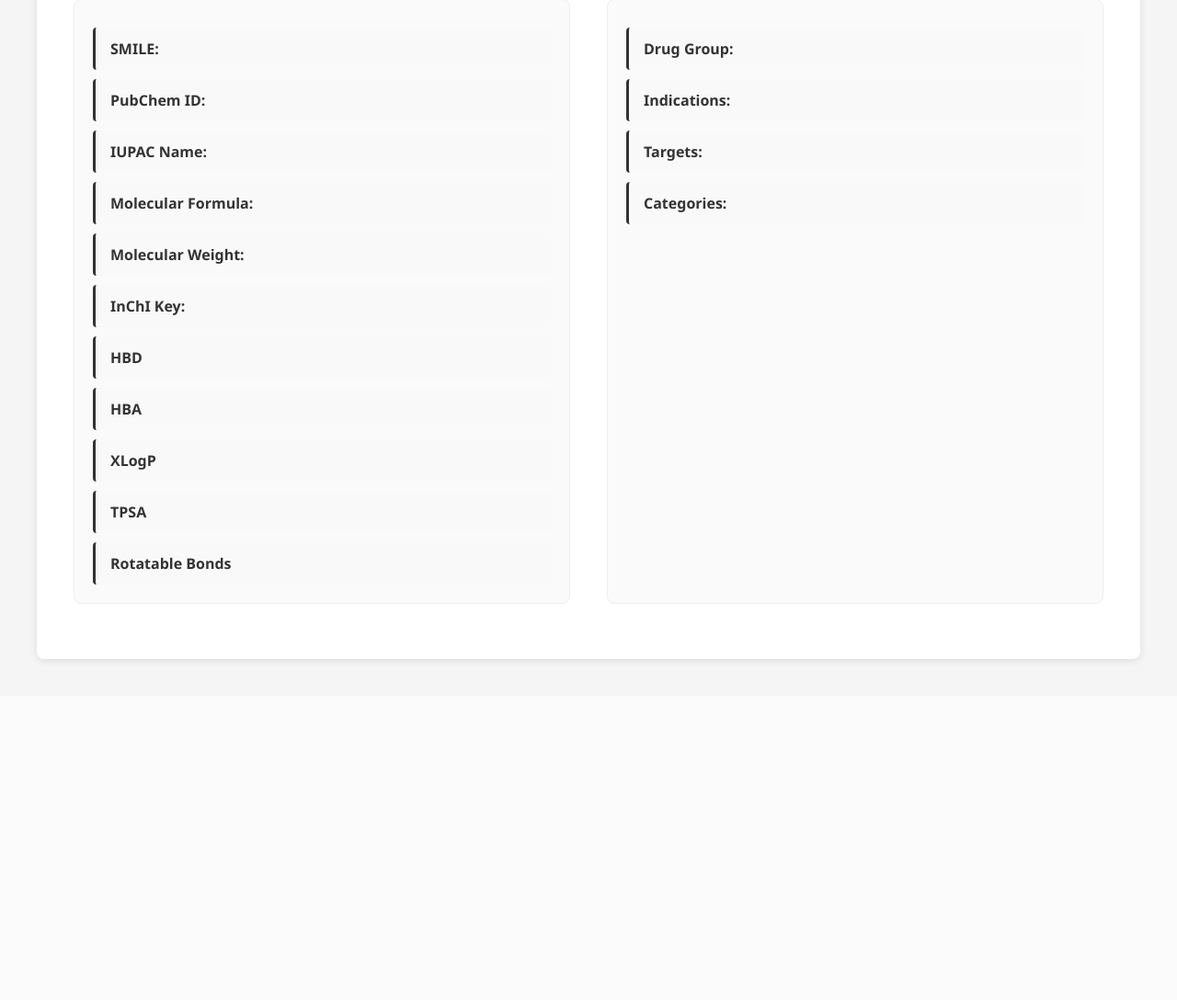
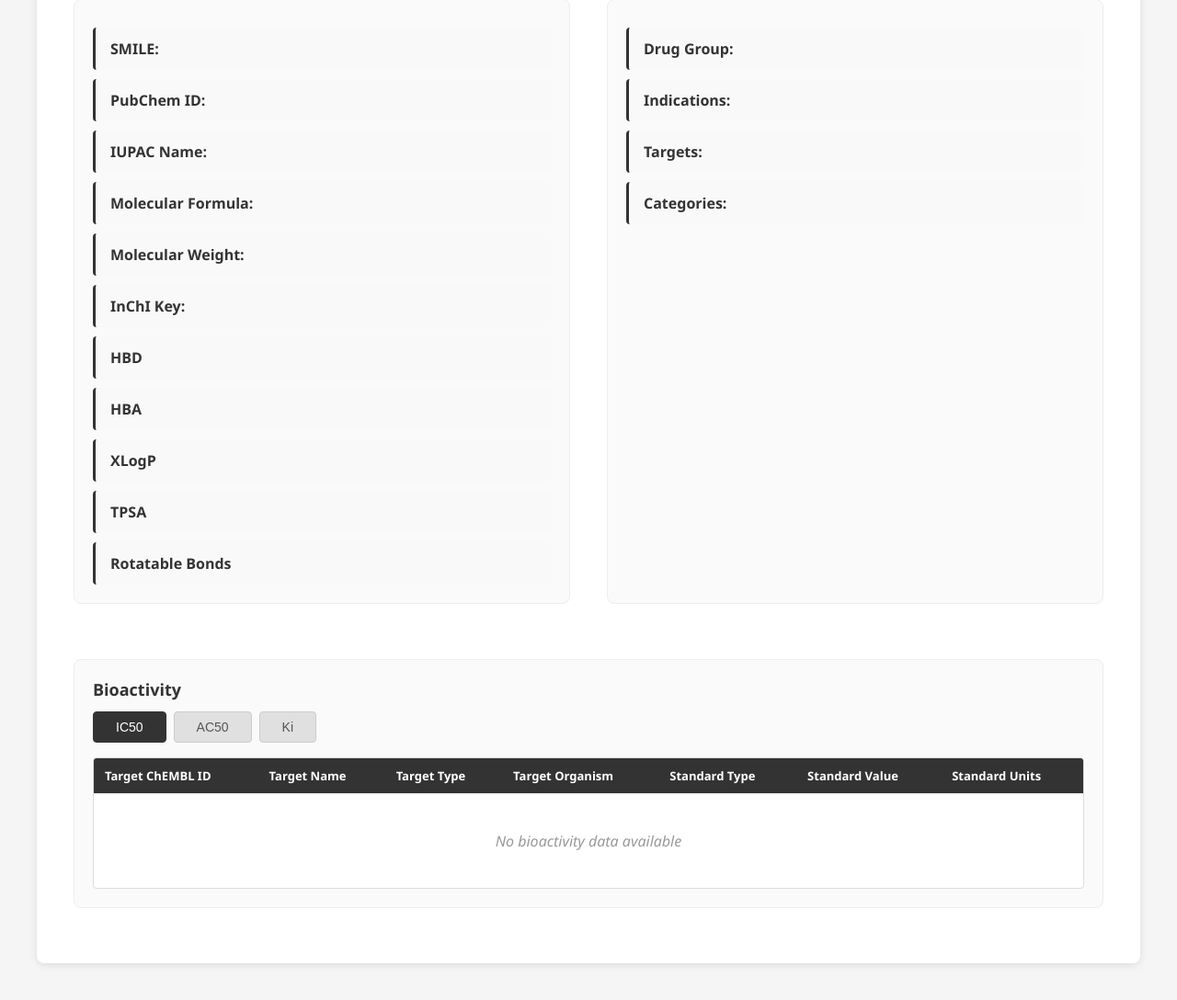
Before and after one commit to samSRaina/ReMediX, a FastAPI app: page / in a window 1280 px wide. Shown: the part 326-1414 px from the top of the page at 92% size. Before the commit the page ends 1048 px from the top, so only its background shows below. Run offline with FastAPI, Linux system fonts and the light colour scheme; lists and menus that the app fills with data are empty.

Commit message:
Add ChEMBL bioactivity endpoint and UI integration for data display

```diff
--- a/main.py
+++ b/main.py
@@ -1,8 +1,9 @@
 from fastapi import FastAPI
 from fastapi.staticfiles import StaticFiles
 from pathlib import Path
+from src.routers import api, views
 
-from src.routers import api, views
+
 app = FastAPI()
 app.mount("/static", StaticFiles(directory=Path(__file__).resolve().parent / "src" / "static"), name="static")
 app.include_router(api.router)
--- a/src/static/css/main.css
+++ b/src/static/css/main.css
@@ -128,3 +128,127 @@ label[for="searchbar-toggle"] {
     font-weight: normal;
     color: #333333; cursor:pointer;
 }
+
+/* ChEMBL Bioactivity Section */
+.chembl {
+    grid-column: 1 / -1;
+    background: #fafafa;
+    padding: 20px;
+    border-radius: 8px;
+    border: 1px solid #eee;
+    margin-top: 20px;
+}
+
+.chembl > label {
+    font-size: 18px;
+    font-weight: 600;
+    margin-bottom: 12px;
+    display: block;
+}
+
+/* Bioactivity Tabs */
+.bioactivity-tabs {
+    display: flex;
+    flex-direction: row;
+    gap: 8px;
+    margin-bottom: 16px;
+}
+
+.bioactivity-tab {
+    width: auto !important;
+    flex: 0 0 auto;
+    padding: 8px 24px;
+    background: #e0e0e0;
+    border: 1px solid #ccc;
+    border-radius: 4px;
+    cursor: pointer;
+    font-size: 14px;
+    font-weight: 500;
+    color: #555;
+    transition: all 0.2s ease;
+}
+
+.bioactivity-tab:hover {
+    background: #d0d0d0;
+}
+
+.bioactivity-tab.active {
+    background: #333;
+    color: white;
+    border-color: #333;
+}
+
+/* Scrollable Table Container */
+.bioactivity-table-container {
+    max-height: 300px;
+    overflow-y: auto;
+    border: 1px solid #ddd;
+    border-radius: 4px;
+    background: #fff;
+}
+
+/* Bioactivity Table */
+.bioactivity-table {
+    width: 100%;
+    border-collapse: collapse;
+    font-size: 13px;
+}
+
+.bioactivity-table thead {
+    position: sticky;
+    top: 0;
+    background: #333;
+    color: white;
+    z-index: 1;
+}
+
+.bioactivity-table th,
+.bioactivity-table td {
+    padding: 10px 12px;
+    text-align: left;
+    border-bottom: 1px solid #eee;
+}
+
+.bioactivity-table th {
+    font-weight: 600;
+    white-space: nowrap;
+}
+
+.bioactivity-table tbody tr:hover {
+    background: #f5f5f5;
+}
+
+.bioactivity-table tbody tr:nth-child(even) {
+    background: #fafafa;
+}
+
+/* Empty state */
+.bioactivity-empty {
+    padding: 40px;
+    text-align: center;
+    color: #999;
+    font-style: italic;
+    display: none;
+}
+
+.bioactivity-empty.show {
+    display: block;
+}
+
+/* Custom scrollbar for table */
+.bioactivity-table-container::-webkit-scrollbar {
+    width: 8px;
+}
+
+.bioactivity-table-container::-webkit-scrollbar-track {
+    background: #f1f1f1;
+}
+
+.bioactivity-table-container::-webkit-scrollbar-thumb {
+    background: #888;
+    border-radius: 4px;
+}
+
+.bioactivity-table-container::-webkit-scrollbar-thumb:hover {
+    background: #555;
+}
--- a/src/static/js/home.js
+++ b/src/static/js/home.js
@@ -21,6 +21,89 @@ const DRUGBANK_FIELDS = {
     'category': { key: 'categories', isArray: true }
 };
 
+// Store current InChIKey for bioactivity fetching
+let currentInChIKey = null;
+let currentBioactivityType = 'IC50';
+
+// Bioactivity table columns
+const BIOACTIVITY_COLUMNS = [
+    'target_chembl_id',
+    'target_name',
+    'target_type',
+    'target_organism',
+    'standard_type',
+    'standard_value',
+    'standard_units'
+];
+
+// Fetch and display bioactivity data
+async function fetchBioactivity(inchiKey, standardType) {
+    const tbody = document.getElementById('bioactivity-tbody');
+    const emptyState = document.getElementById('bioactivity-empty');
+
+    // Clear existing data
+    tbody.innerHTML = '';
+    emptyState.classList.remove('show');
+
+    if (!inchiKey) {
+        emptyState.classList.add('show');
+        return;
+    }
+
+    try {
+        const url = `/api/chembl/inchikey/${inchiKey}/bioactivity?standard_type=${standardType}`;
+        const response = await fetch(url);
+
+        if (!response.ok) {
+            emptyState.classList.add('show');
+            return;
+        }
+
+        const data = await response.json();
+
+        if (!data || data.length === 0) {
+            emptyState.classList.add('show');
+            return;
+        }
+
+        // Populate table rows
+        data.forEach(row => {
+            const tr = document.createElement('tr');
+            BIOACTIVITY_COLUMNS.forEach(col => {
+                const td = document.createElement('td');
+                td.textContent = row[col] || '-';
+                tr.appendChild(td);
+            });
+            tbody.appendChild(tr);
+        });
+
+    } catch (err) {
+        console.error('Bioactivity fetch error:', err);
+        emptyState.classList.add('show');
+    }
+}
+
+// Handle tab click
+function handleTabClick(e) {
+    const tab = e.target;
+    if (!tab.classList.contains('bioactivity-tab')) return;
+
+    // Update active state
+    document.querySelectorAll('.bioactivity-tab').forEach(t => t.classList.remove('active'));
+    tab.classList.add('active');
+
+    // Get selected type and fetch data
+    currentBioactivityType = tab.dataset.type;
+    fetchBioactivity(currentInChIKey, currentBioactivityType);
+}
+
+// Clear bioactivity table
+function clearBioactivity() {
+    document.getElementById('bioactivity-tbody').innerHTML = '';
+    document.getElementById('bioactivity-empty').classList.add('show');
+    currentInChIKey = null;
+}
+
 // Clear all result fields
 function clearResults() {
     // Clear PubChem fields
@@ -33,6 +116,9 @@ function clearResults() {
     Object.keys(DRUGBANK_FIELDS).forEach(id => {
         document.getElementById(id).innerText = '';
     });
+
+    // Clear bioactivity table
+    clearBioactivity();
 }
 
 // Display PubChem data
@@ -108,6 +194,14 @@ async function fetchProperties() {
             clearDrugbankData();
         }
 
+        // Fetch bioactivity data if InChIKey exists
+        if (pubchemData.InChIKey) {
+            currentInChIKey = pubchemData.InChIKey;
+            fetchBioactivity(currentInChIKey, currentBioactivityType);
+        } else {
+            clearBioactivity();
+        }
+
     } catch (err) {
         showError(err.message || 'An error occurred.');
     }
@@ -121,4 +215,10 @@ document.addEventListener('DOMContentLoaded', () => {
         clearResults();
         fetchProperties();
     });
+
+    // Add bioactivity tab click listeners
+    document.querySelector('.bioactivity-tabs').addEventListener('click', handleTabClick);
+
+    // Show empty state initially
+    document.getElementById('bioactivity-empty').classList.add('show');
 });
--- a/src/templates/home.html
+++ b/src/templates/home.html
@@ -93,6 +93,34 @@
                 <div class="result-value" id="category"></div>
             </div>
         </div>
+
+        <div class="chembl" id="chembl">
+            <label>Bioactivity</label>
+            <div class="bioactivity-tabs">
+                <button type="button" class="bioactivity-tab active" data-type="IC50">IC50</button>
+                <button type="button" class="bioactivity-tab" data-type="AC50">AC50</button>
+                <button type="button" class="bioactivity-tab" data-type="Ki">Ki</button>
+            </div>
+            <div class="bioactivity-table-container">
+                <table class="bioactivity-table" id="bioactivity-table">
+                    <thead>
+                        <tr>
+                            <th>Target ChEMBL ID</th>
+                            <th>Target Name</th>
+                            <th>Target Type</th>
+                            <th>Target Organism</th>
+                            <th>Standard Type</th>
+                            <th>Standard Value</th>
+                            <th>Standard Units</th>
+                        </tr>
+                    </thead>
+                    <tbody id="bioactivity-tbody">
+                        <!-- Data rows will be inserted here -->
+                    </tbody>
+                </table>
+                <div class="bioactivity-empty" id="bioactivity-empty">No bioactivity data available</div>
+            </div>
+        </div>
     </div>
 
     <div id="error-message" style="color: red; text-align: center; margin-top: 20px;"></div>
```
Also changed, not shown: src/clients/chembl_client.py (+15 -9 lines), src/routers/api.py (+11 -1 lines).
